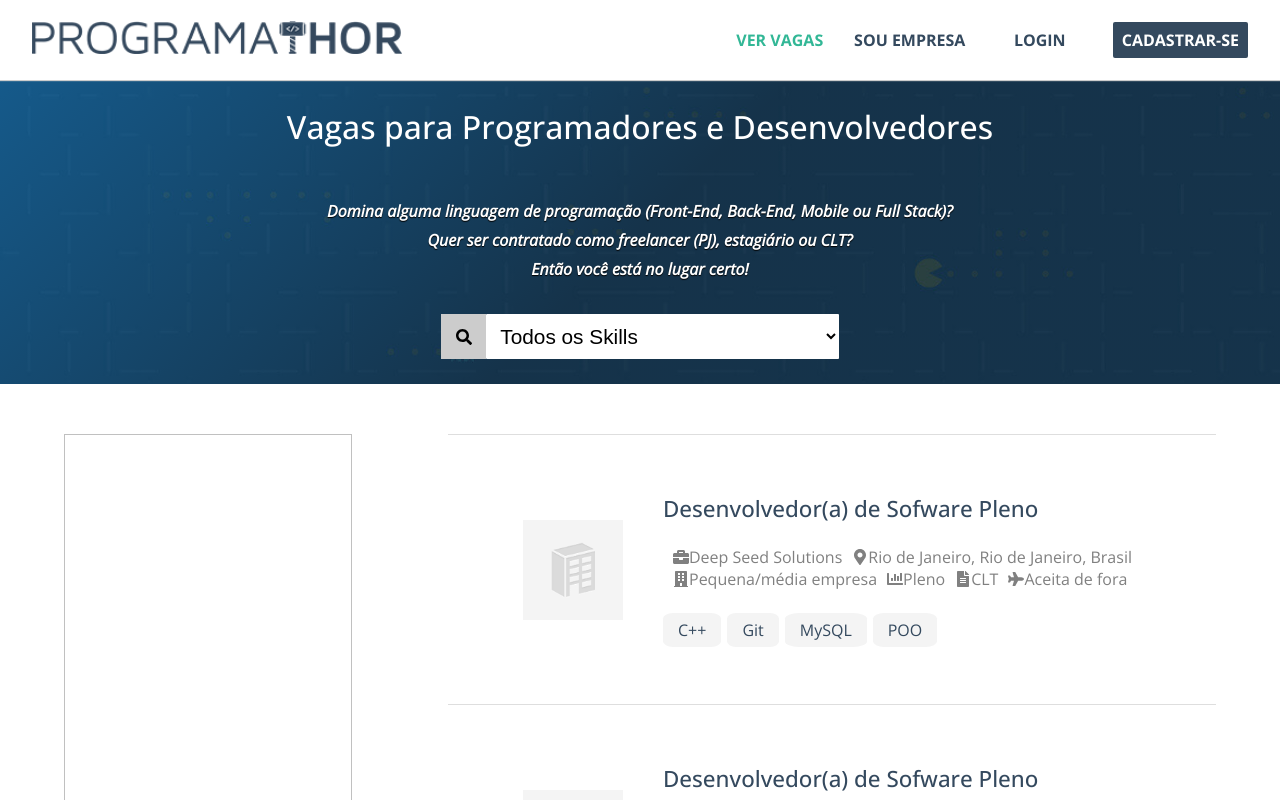
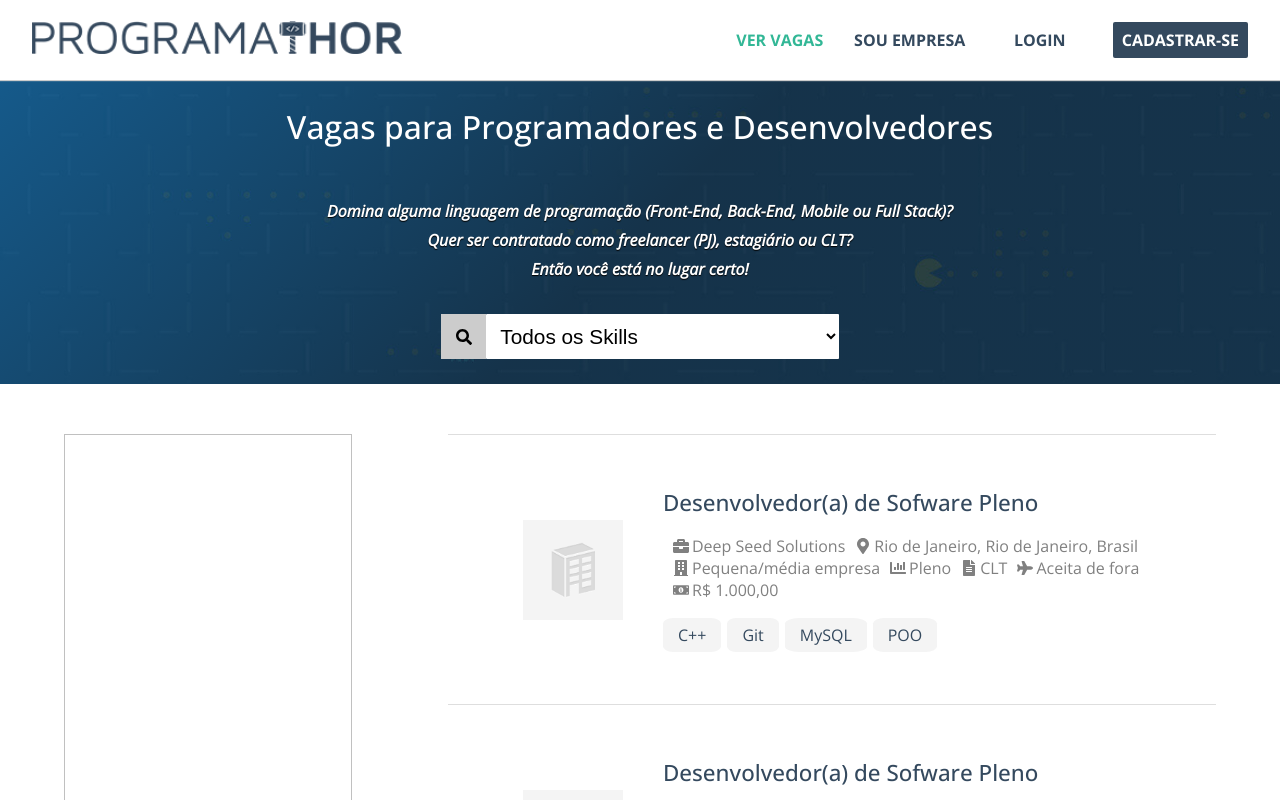
Before and after one commit to MarcosWinicios/jobs-web, a React (Create React App) app: page / in a window 1280 px wide. Shown: the top 800 px of the page. Built offline with nearby package versions, Linux system fonts and the light colour scheme; the HTML template or start-up script is replaced by a standard one.

Commit message:
add salary

```diff
--- a/src/components/Job/index.tsx
+++ b/src/components/Job/index.tsx
@@ -1,9 +1,17 @@
-import React from "react";
-import { FaBriefcase, FaMapMarkerAlt, FaBuilding, FaChartBar, FaFileAlt, FaPlane } from "react-icons/fa";
+import React, { useEffect, useState } from "react";
+import { FaMoneyBillAlt, FaBriefcase, FaMapMarkerAlt, FaBuilding, FaChartBar, FaFileAlt, FaPlane } from "react-icons/fa";
 import "../Job/styles.css";
 import CompanyImage from "../../assets/images/company-image.png";
 
+
 const Job = () => {
+    const [salary, setSalary] = useState("");
+    useEffect(() => {
+        var value = 1000;
+        setSalary(value.toLocaleString('pt-br', { style: 'currency', currency: 'BRL' }));
+    }, []);
+
+
     return (
         <div className="job-container">
             <figure>
@@ -13,28 +21,32 @@ const Job = () => {
                 <h3>Desenvolvedor(a) de Sofware Pleno</h3>
                 <div className="items-job">
                     <span className="company">
-                        <FaBriefcase />
+                        <FaBriefcase className="icon" />
                         Deep Seed Solutions
                     </span>
                     <span className="location">
-                        <FaMapMarkerAlt />
+                        <FaMapMarkerAlt className="icon" />
                         Rio de Janeiro, Rio de Janeiro, Brasil
                     </span>
                     <span className="company-size">
-                        <FaBuilding />
+                        <FaBuilding className="icon" />
                         Pequena/média empresa
                     </span>
                     <span className="experience-level">
-                        <FaChartBar />
+                        <FaChartBar className="icon" />
                         Pleno
                     </span>
                     <span className="contract-type">
-                        <FaFileAlt />
+                        <FaFileAlt className="icon" />
                         CLT
                     </span>
                     <span className="accept-outside">
-                        <FaPlane />
+                        <FaPlane className="icon" />
                         Aceita de fora
+                    </span>
+                    <span className="salary">
+                        <FaMoneyBillAlt className="icon" />
+                        {salary}
                     </span>
                 </div>
                 <div className="list-tag-skills">
--- a/src/components/Job/styles.css
+++ b/src/components/Job/styles.css
@@ -40,6 +40,10 @@
     display: flex;
 }
 
+.job-container .items-job span .icon {
+    margin-right: 3px;
+}
+
 .list-tag-skills {
     display: flex;
     align-content: center;
```
